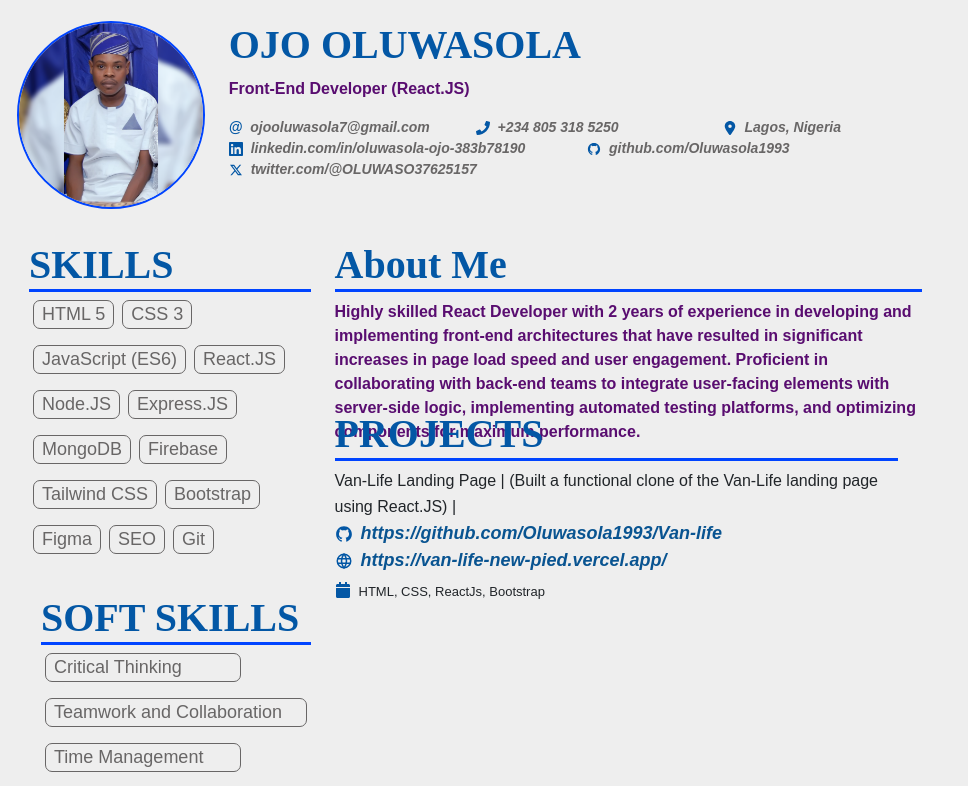
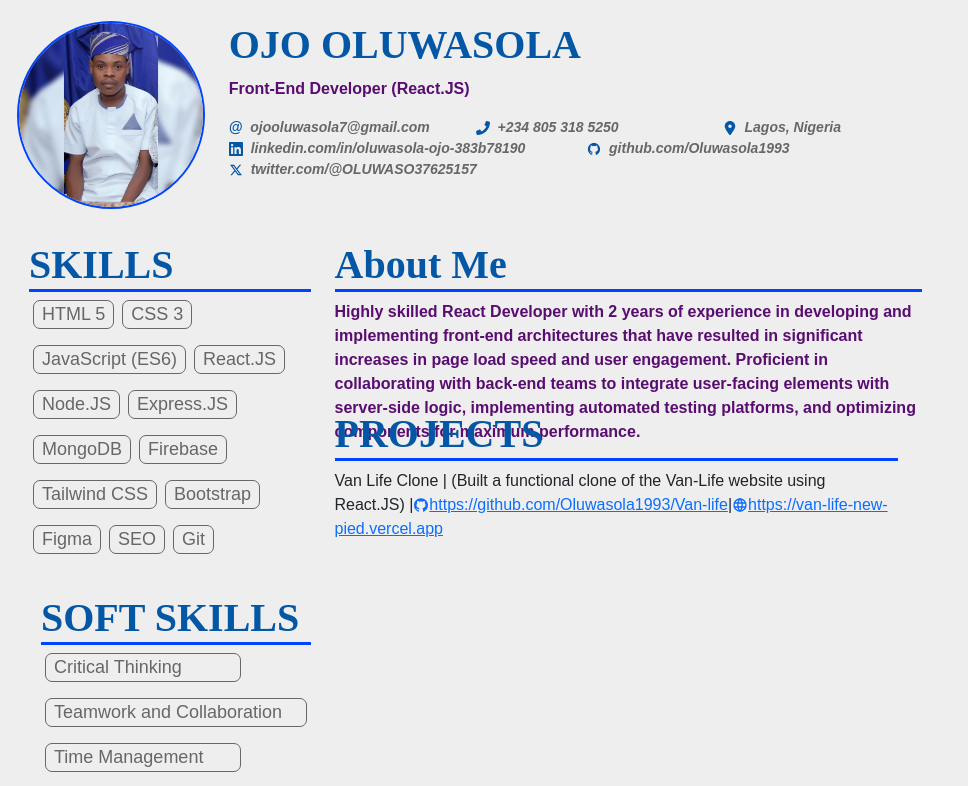
Before and after one commit to Oluwasola1993/My-CV, a React (Vite) app: page / in a window 1280 px wide. Shown: the top 786 px of the page, without its empty margins (0-968 px from the left). Built offline with nearby package versions, Linux system fonts and the light colour scheme.

Commit message:
work in progress, making some adjustments

```diff
--- a/src/Components/CV.jsx
+++ b/src/Components/CV.jsx
@@ -146,38 +146,27 @@ const CV = () => {
                 </div>
               </div>
               <div className="col-12 col-md-6 col-lg-6 moveUp">
-                <h1 className="Name2">PROJECTS</h1>
-                <div className="row">
-                  <div className="col-12 col-md-12 col-lg-12">
-                    Van-Life Landing Page | (Built a functional clone of the
-                    Van-Life landing page using React.JS) <span>|</span>
-                    <a
-                      target="_blank"
-                      href="https://github.com/Oluwasola1993/Van-life"
-                      className="proLink"
-                    >
-                      <div>
-                        <AiOutlineGithub className="me-2 icon" />
-                        https://github.com/Oluwasola1993/Van-life
-                      </div>
+                <div>
+                  <h1 className="Name2">PROJECTS</h1>
+                </div>
+                <div className="col-12 col-md-12 col-lg-12">
+                  <div>
+                    Van Life Clone | (Built a functional clone of the Van-Life
+                    website using React.JS) |
+                    <a href="https://github.com/Oluwasola1993/Van-life">
+                      <span>
+                        <AiOutlineGithub />
+                      </span>
+                      <span>https://github.com/Oluwasola1993/Van-life</span>
+                    </a>
+                    |
+                    <a href="https://van-life-new-pied.vercel.app/">
+                      <span className="">
+                        <TbWorld />
+                      </span>
+                      <span>https://van-life-new-pied.vercel.app</span>
                     </a>
                   </div>
-                </div>
-                <a
-                  target="_blank"
-                  href="https://van-life-new-pied.vercel.app/"
-                  className="proLink"
-                >
-                  <div>
-                    <TbWorld className="me-2 icon" />
-                    https://van-life-new-pied.vercel.app/
-                  </div>
-                </a>
-                <div className="d-flex gap-2 pt-2">
-                  <FaCalendar className="icon" />
-                  <p style={{ fontSize: "13px" }}>
-                    HTML, CSS, ReactJs, Bootstrap
-                  </p>
                 </div>
               </div>
             </div>
--- a/src/assets/Cv.css
+++ b/src/assets/Cv.css
@@ -85,6 +85,11 @@ body{
     text-decoration: none;
 }
 
+.prjLinks{
+    display: flex;
+
+}
+
 @media screen and (max-width: 999px) {
     .moveUp{
         margin-top: 0vh;
```
